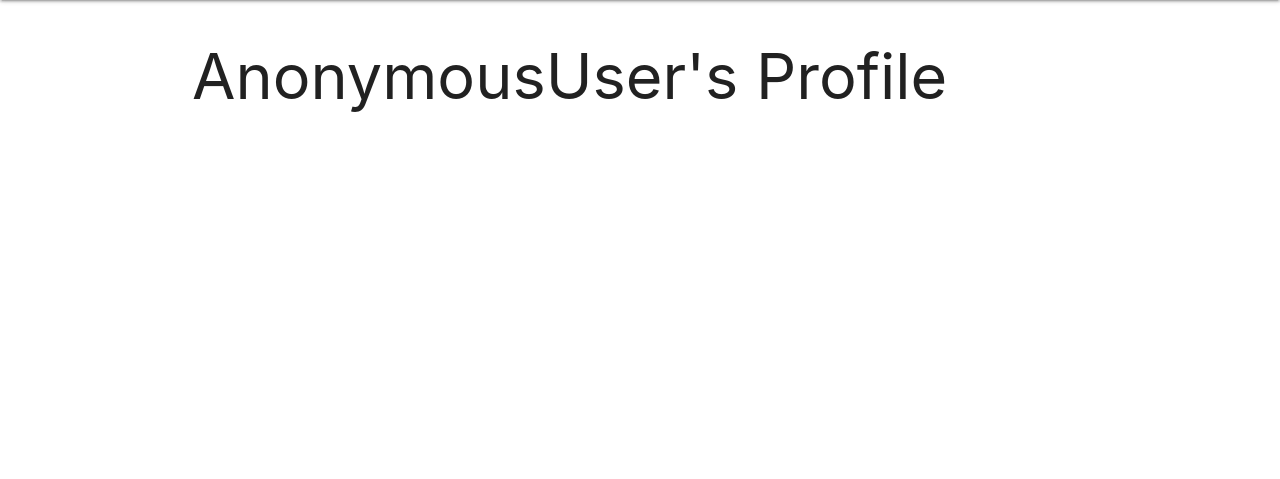
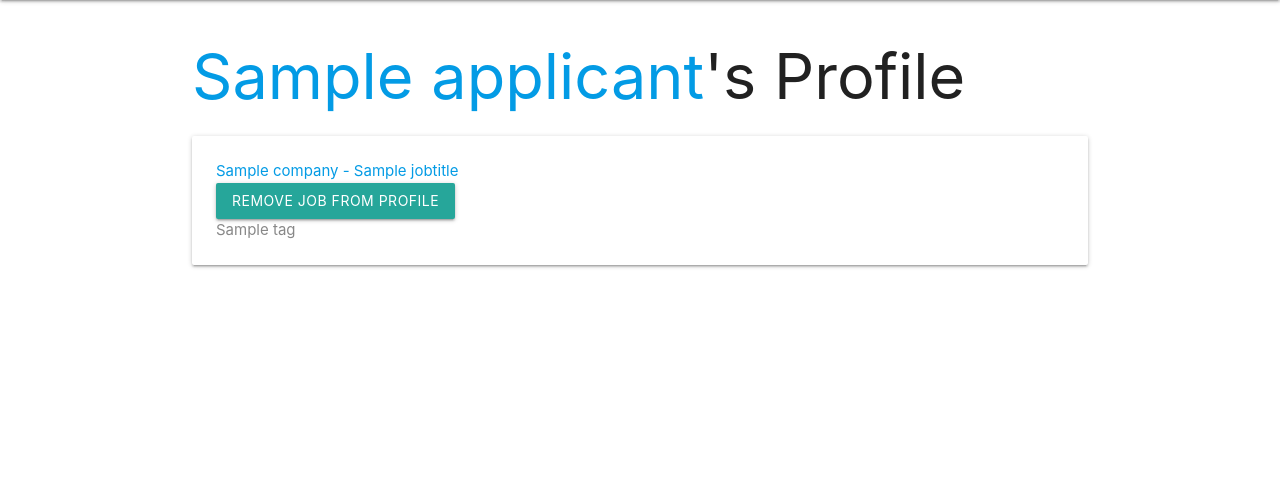
Before and after one commit to jillpe/cohort, a Django app: template main_app/templates/applicants/detail.html in a window 1280 px wide. Shown: the part 64-543 px from the top of the page. Run offline with Django 3.2, Linux system fonts and the light colour scheme; the template is opened without the code that fills it: most values are stand-ins (such as "Sample title", 1, 10 or a date in 2020).

Commit message:
adds ability to view other profiles

```diff
--- a/main_app/models.py
+++ b/main_app/models.py
@@ -36,6 +36,7 @@ class JobTitle(models.Model):
 class Applicant(models.Model):
     user = models.OneToOneField(User, on_delete=models.CASCADE)
     joblist = models.ManyToManyField(JobTitle)
+    is_public = models.BooleanField(default=True)
 
     def __str__(self):
         return str(self.user)
--- a/main_app/templates/applicants/detail.html
+++ b/main_app/templates/applicants/detail.html
@@ -1,14 +1,14 @@
 {% extends 'base.html' %} {% block content %}
 
-<h1>{{user}}'s Profile</h1>
+<h1><a href = "{%url 'applicants_detail' applicant.id%}">{{applicant}}</a>'s Profile</h1>
 
-{% for jobtitle in user.applicant.joblist.all %}
+{% for jobtitle in applicant.joblist.all %}
 <div class="card">
   <a href="{% url 'detail' jobtitle.id %}">
     <div class="card-content">
       <span
         >{{ jobtitle.company }} - {{ jobtitle.name }}
-        <form action="{% url 'unassoc_job' jobtitle.id %}" method="post">
+        <form action="{% url 'unassoc_job' jobtitle.id applicant.id %}" method="post">
           {% csrf_token %}
           <button type="submit" class="btn">Remove Job From Profile</button>
         </form>
--- a/main_app/templates/base.html
+++ b/main_app/templates/base.html
@@ -24,7 +24,7 @@
           <li {% if "/tags/create" in request.path %}class="active"{% endif %}><a href="{% url 'tags_create' %}">Add a Tag</a></li>
           <li {% if "/tags/" in request.path and "/tags/create" not in request.path %}class="active"{% endif %}><a href="{% url 'tags_index' %}">View Tags</a></li>
           <li {% if "/jobtitles/create" in request.path %}class="active"{% endif %}><a href="{% url 'jobtitles_create' %}">Add a Job</a></li>
-          <li {% if "/applicants/" in request.path %}class="active"{% endif %}><a href="{% url 'applicants_detail' %}"> View Profile</a></li>
+          <li {% if "/applicants/" in request.path %}class="active"{% endif %}><a href="{% url 'applicants_detail' user.applicant.id%}"> View Profile</a></li>
           <li><a href="{% url 'logout' %}">Log Out</a></li>
           {% else %}
           <li {% if "/login/" in request.path %}class="active"{% endif %}><a href="{% url 'login' %}">Log In</a></li>
--- a/main_app/templates/jobtitles/detail.html
+++ b/main_app/templates/jobtitles/detail.html
@@ -38,9 +38,9 @@
         {% endif %}
 {%endif%}
 <div>
-  {% for user in jobtitle.user.all %}
+  {% for username in jobtitle.user.all %}
   <div>
-    {{ user }}
+    <a href = {% url 'applicants_detail' username.applicant.id%}>{{ username }}</a>
   </div>
   {% endfor %}
 </div>
--- a/main_app/urls.py
+++ b/main_app/urls.py
@@ -11,9 +11,9 @@ urlpatterns = [
     path('jobtitles/<int:jobtitle_id>/add_comment/', views.add_comment, name='add_comment'),
     path('jobtitles/<int:jobtitle_id>/delete_comment/<int:comment_id>', views.delete_comment, name="delete_comment"),
     path('jobtitles/<int:jobtitle_id>/update_comment/<int:comment_id>', views.update_comment, name="update_comment"),
-    path('applicants/', views.applicants_detail, name='applicants_detail'),
+    path('applicants/<int:applicant_id>', views.applicants_detail, name='applicants_detail'),
     path("jobtitles/assoc_job/<int:jobtitle_id>/",views.assoc_job, name="assoc_job",),
-    path("jobtitles/unassoc_job/<int:jobtitle_id>/",views.unassoc_job, name="unassoc_job",),
+    path("jobtitles/unassoc_job/<int:jobtitle_id>/applicant/<int:applicant_id>",views.unassoc_job, name="unassoc_job",),
     path('jobtitles/<int:jobtitle_id>/asooc_tag/<int:tag_id>/', views.assoc_tag, name='assoc_tag'),
     path('jobtitles/<int:jobtitle_id>/unasooc_tag/<int:tag_id>/', views.unassoc_tag, name='unassoc_tag'),
     path('jobtitles/<int:jobtitle_id>/assoc_user/', views.assoc_user, name='assoc_user'),
```
Also changed, not shown: main_app/views.py (+6 -8 lines), main_app/migrations/0015_applicant_is_public.py (added).
